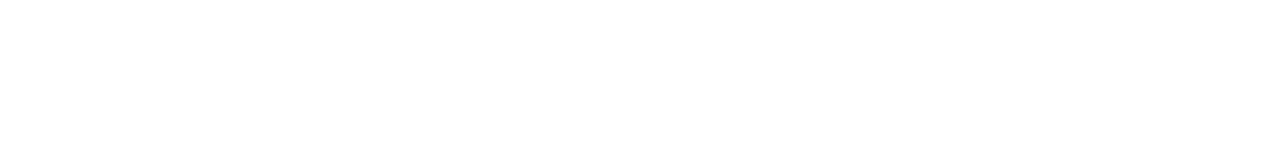
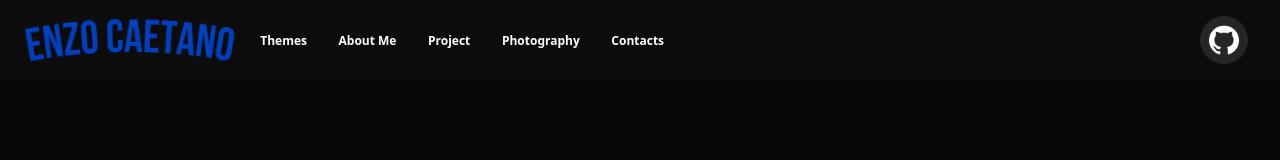
Before and after one commit to fic-fabrica-de-software/construindo-o-portfolio-caetanoenzo, a plain HTML site: page public/projects.html in a window 1280 px wide. Drawn offline with Linux system fonts and the light colour scheme.

Commit message:
UPDATE  - Header projects page

```diff
--- a/public/projects.html
+++ b/public/projects.html
@@ -0,0 +1,24 @@
+<html lang="en">
+<head>
+    <meta charset="UTF-8">
+    <meta name="viewport" content="width=device-width, initial-scale=1.0">
+    <title>Portfolio Enzo Caetano - Projects</title>
+    <script src="../script/script.js"></script>
+    <link rel="stylesheet" href="../style/style.css">
+</head>
+<body>
+    <header class="netHeader">
+        <img src="../assets/Enzo Caetano.png" alt="Header Logo">
+        <div class="pages">
+            <p>Themes</p>
+            <p>About Me</p>
+            <p>Project</p>
+            <p>Photography</p>
+            <p>Contacts</p>
+        </div>
+        <div class="pagesProf">
+           <img src="../assets/github.png" alt="github">
+        </div>
+    </header>
+</body>
+</html>
--- a/style/style.css
+++ b/style/style.css
@@ -125,3 +125,38 @@ width: 60%;
   border-radius: 10%;
   margin-bottom: 10px;
 }
+
+.netHeader{
+  display: flex;
+  align-items: center;
+  width: 100vw;
+  height: 10vh;
+  background-color: #0c0c0c;
+}
+
+.netHeader img{
+  height: 6vh;
+  padding: 22px
+}
+
+.pages{
+  display: flex;
+  width: 40%;
+  align-items: center;
+  justify-content: space-between;
+  font-size: 0.75em;
+  font-weight: bold;
+}
+
+.pagesProf{
+  display: flex;
+  width: 60%;
+  align-items: center;
+  justify-content: right;
+  margin-right: 10px;
+}
+
+.pagesProf img{
+  height: 6vh;
+  border-radius: 50%;
+}
```
